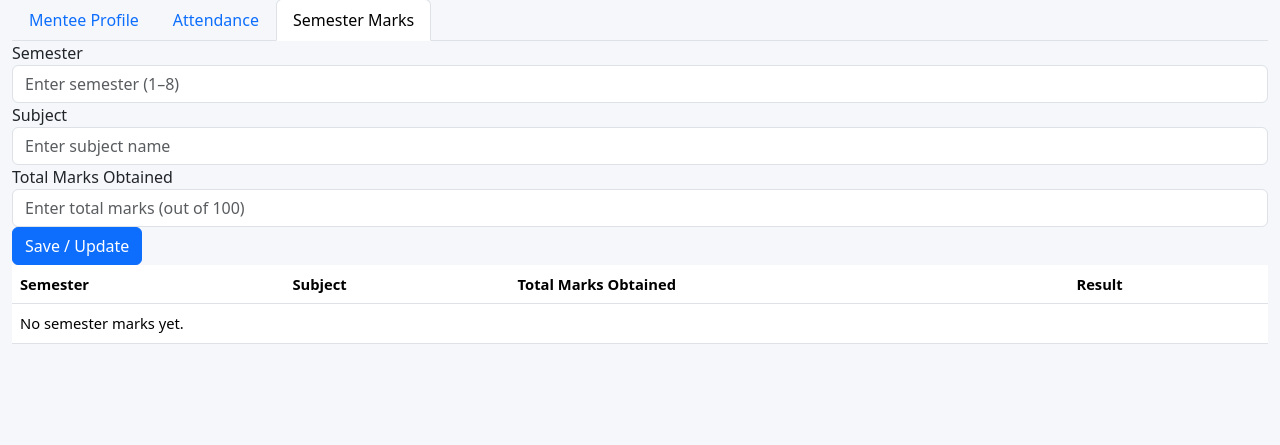
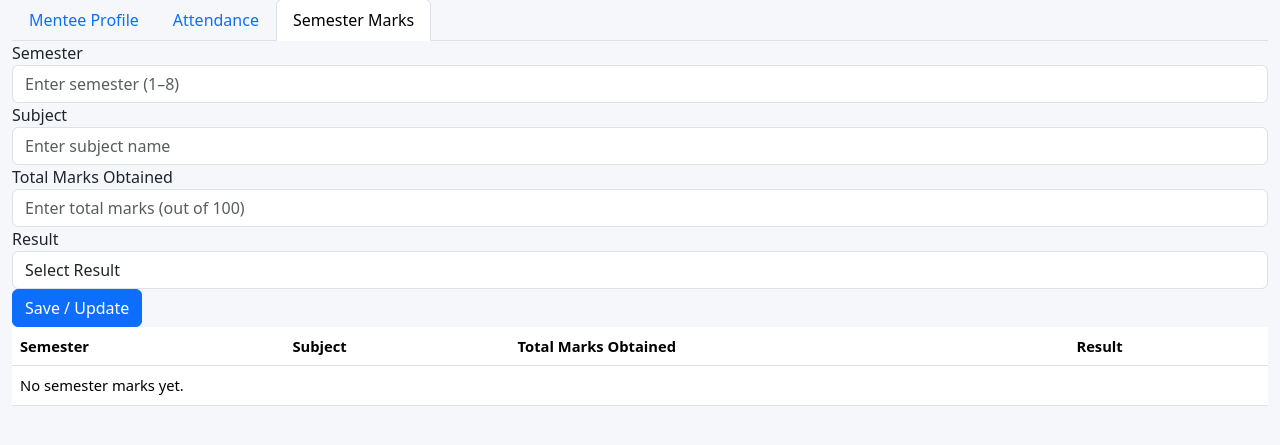
Before and after one commit to Dp43244324/mentee-management-system, a Flask app: template templates/student_dashboard.html in a window 1280 px wide, after a click on "Semester Marks". Shown: the part 159-604 px from the top of the page. Run offline with Flask 3, Linux system fonts and the light colour scheme; the template is opened without the code that fills it, so the values that code supplies are empty; some libraries are stand-ins or nearby versions.

Commit message:
Update student_dashboard.html

```diff
--- a/templates/student_dashboard.html
+++ b/templates/student_dashboard.html
@@ -570,7 +570,17 @@
                step="0.01"
                placeholder="Enter total marks (out of 100)"
                required>
-      </div>
+</div>
+
+<!-- Result: Pass or Fail -->
+<div class="entry-field">
+    <label for="status">Result</label>
+    <select class="form-control" id="status" name="status" required>
+        <option value="">Select Result</option>
+        <option value="Pass">Pass</option>
+        <option value="Fail">Fail</option>
+    </select>
+</div>
 
       <div class="entry-action">
         <button type="submit" class="btn btn-primary">
```
